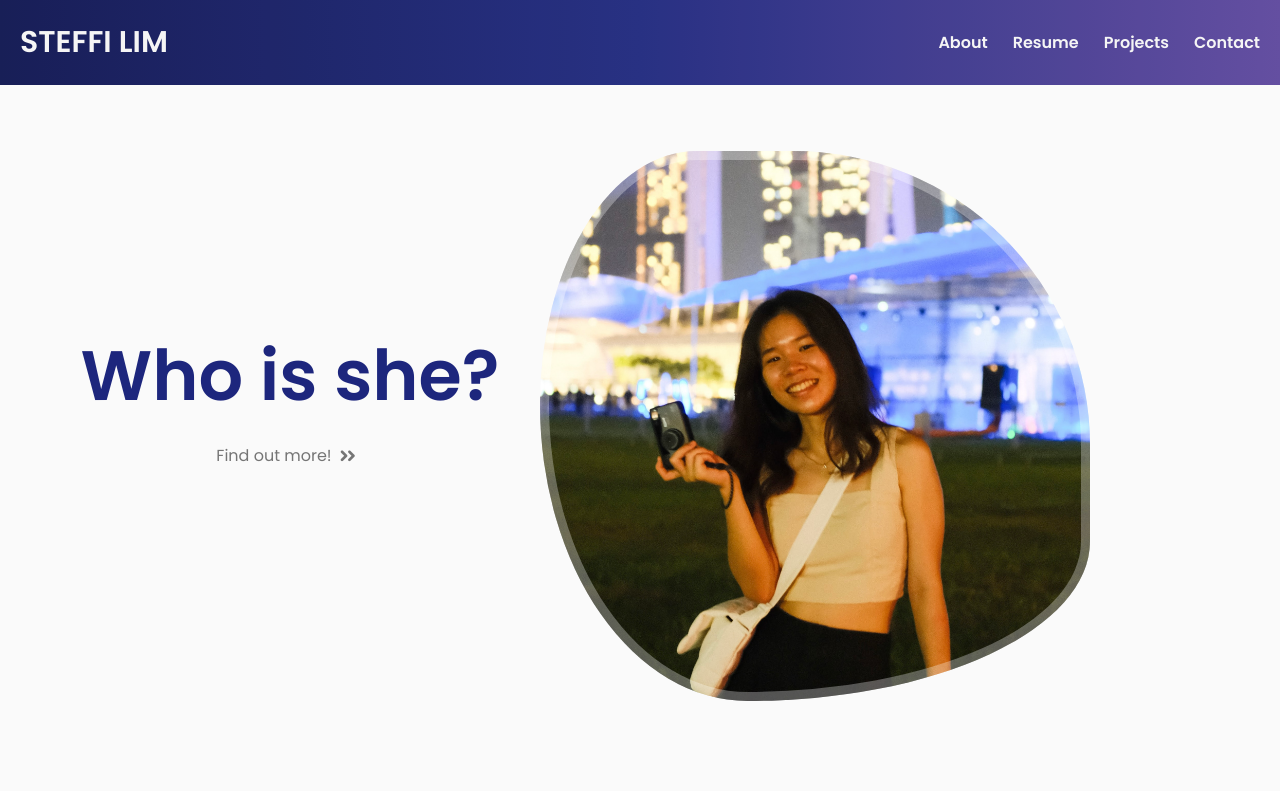
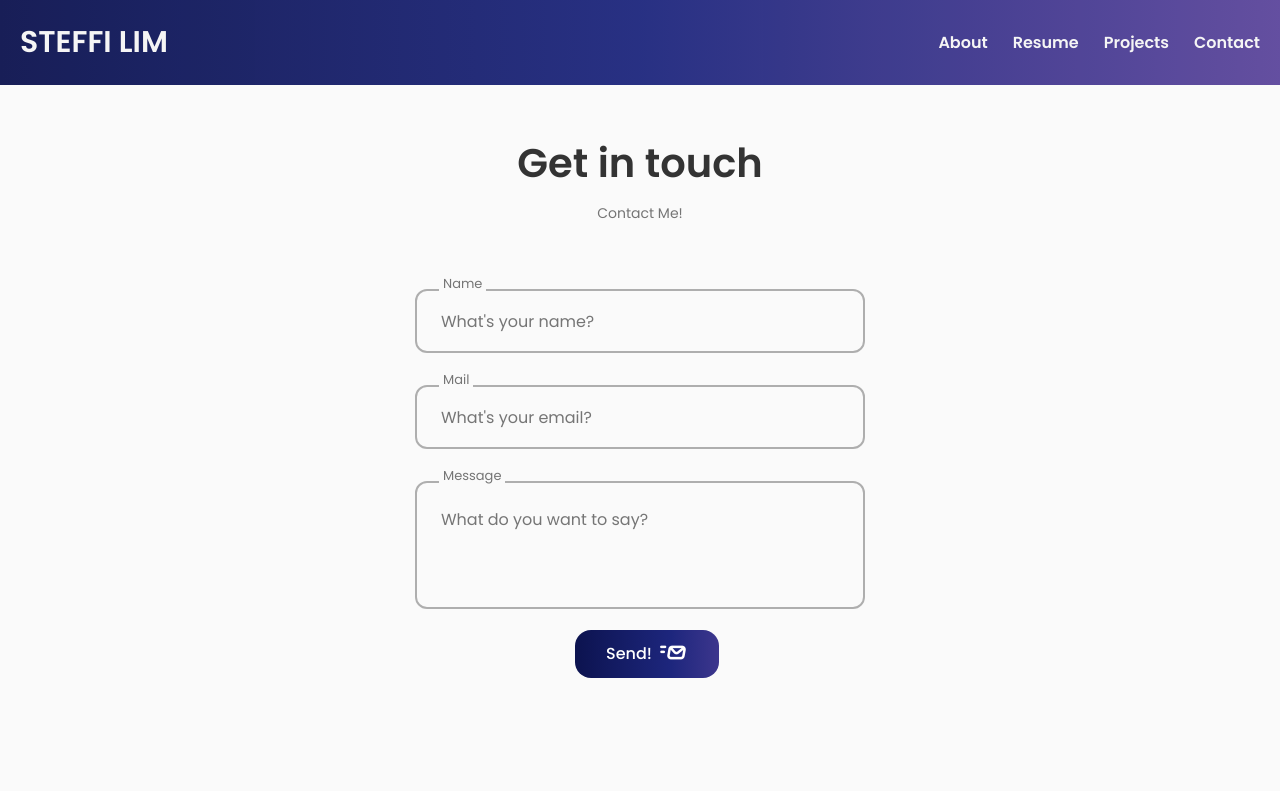
Before and after one commit to thisissteff/steffiwebsite, a React (Create React App) app: page /contact in a window 1280 px wide. Shown: the top 791 px of the page. Built offline with nearby package versions, Linux system fonts and the light colour scheme; a web font is replaced by a local one.

Commit message:
fixing home page issue

```diff
--- a/src/App.jsx
+++ b/src/App.jsx
@@ -14,7 +14,6 @@ const App = () => {
 
       <Router>
         <Nav />
-        <Home />
         <AnimRoutes />
 
       </Router>
--- a/src/Components/AnimRoutes/AnimRoutes.jsx
+++ b/src/Components/AnimRoutes/AnimRoutes.jsx
@@ -16,7 +16,7 @@ const AnimRoutes = () => {
     return  (
         <AnimatePresence initial = {true} mode = 'wait'>
             <Routes key = {location.pathname} location = {location}>
-
+                <Route path='/' element={<Home/>} />
                 <Route path='/about' element={<About/>} />
                 <Route path='/resume' element={<School/>} />
                 <Route path='/projects' element={<Work/>} />
--- a/src/Components/Home/Home.jsx
+++ b/src/Components/Home/Home.jsx
@@ -16,7 +16,7 @@ const Home = () => {
     className='section'>
       <div
       transition={transition1}
-      className="home__container" id="home">
+      className="home__container" >
 
           <div className="home__content">
 
--- a/src/Components/Nav/Nav.jsx
+++ b/src/Components/Nav/Nav.jsx
@@ -8,12 +8,11 @@ import { Link } from 'react-router-dom';
 const Nav = () => {
   return (
     <nav className="navbar">
-      <Link className = "logo" to ="/">STEFFI LIM</Link>
+      <Link className = "logo" to='/'>STEFFI LIM</Link>
       <input type = "checkbox" id="toggler"></input>
       <label for = "toggler"><i className="uil uil-ellipsis-h"></i></label>
       <div className="menu">
         <ul className="list">
-
           <Link to = '/about'>About</Link>
           <Link to = '/resume'>Resume</Link>
           <Link to= '/projects'>Projects</Link>
--- a/src/Components/Nav/header.css
+++ b/src/Components/Nav/header.css
@@ -22,6 +22,10 @@
   text-decoration: none;
   position: sticky;
   color: whitesmoke
+}
+
+.logo {
+  color: whitesmoke;
 }
 
 
```
